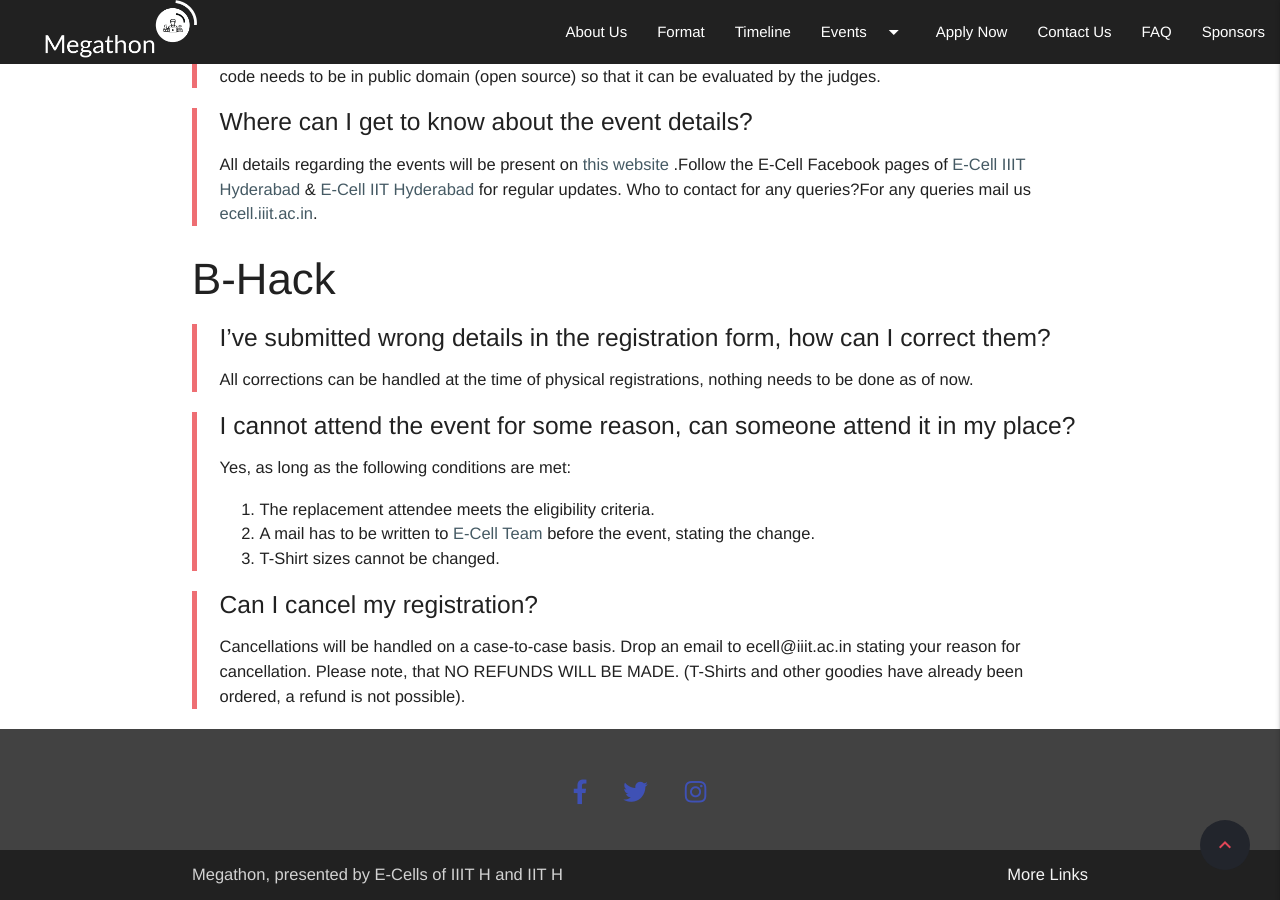
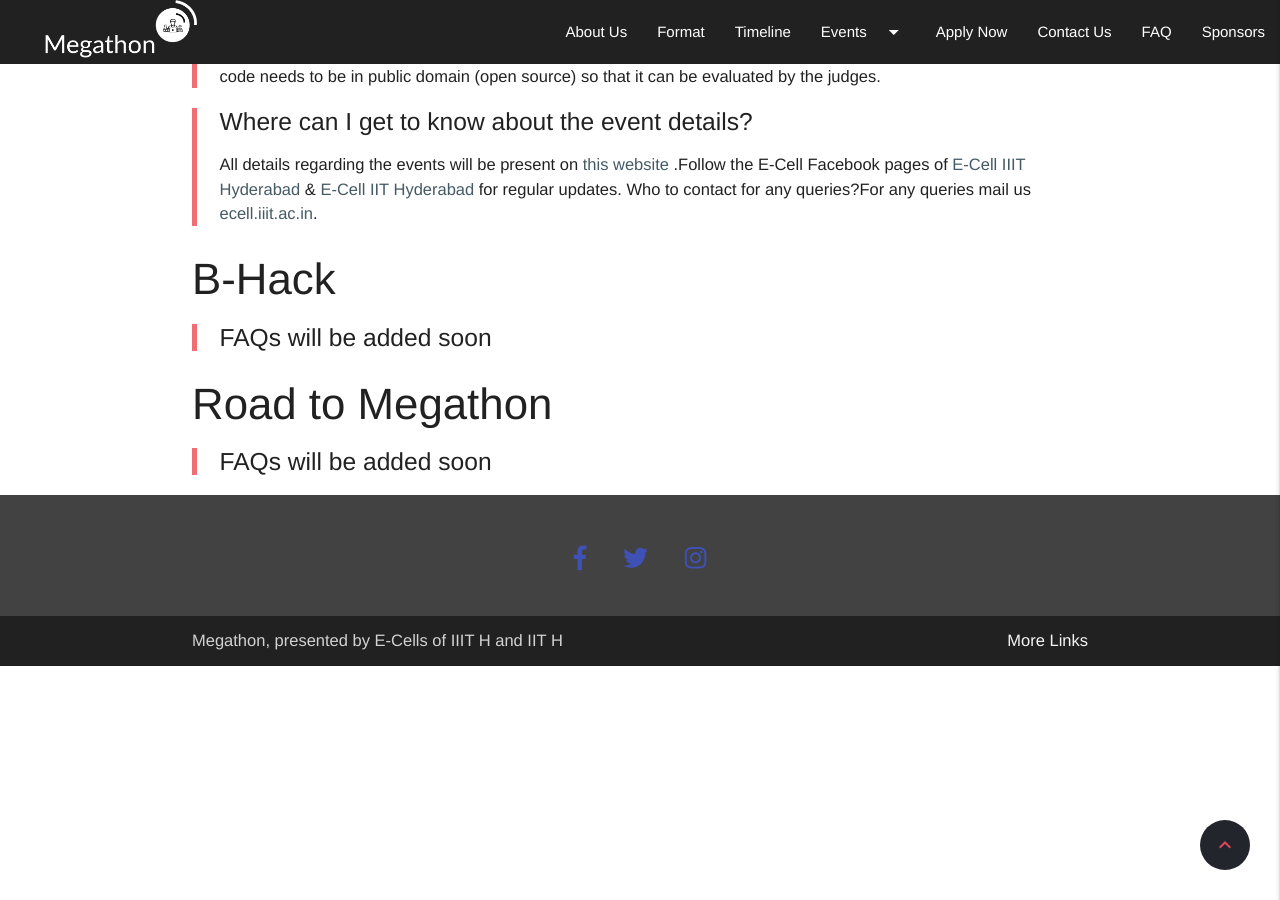
Before and after one commit to IIIT-ECell/megathon, a Jekyll site: the page built from faq.md, in a window 1280 px wide and 900 px high, scrolled down 2787 px. Built offline with Jekyll 4.4.1, drawn with Linux system fonts in a browser that asks for light colours; nearby versions of some CDN libraries.

Commit message:
Data added: contact, links fixed, FAQ and events pages updated for IIT.

```diff
--- a/faq.md
+++ b/faq.md
@@ -2,7 +2,7 @@
 layout: faq
 ---
 
-<div id="offline"></div>
+<div id="onsite"></div>
 
 ### Megathon Offline
 > ##### **I've submitted wrong details in the registration form, how can I correct them?**
@@ -68,14 +68,8 @@
 <div id="bhack"></div>
 
 ### B-Hack
-> ##### **I've submitted wrong details in the registration form, how can I correct them?**
-All corrections can be handled at the time of physical registrations, nothing needs to be done as of now.
+> ##### FAQs will be added soon
 
-> ##### **I cannot attend the event for some reason, can someone attend it in my place?**
-Yes, as long as the following conditions are met:
-1. The replacement attendee meets the eligibility criteria.
-2. A mail has to be written to [E-Cell Team](mailto:ecell@iiit.ac.in) before the event, stating the change.
-3. T-Shirt sizes cannot be changed.
-
-> ##### **Can I cancel my registration?**
-Cancellations will be handled on a case-to-case basis. Drop an email to ecell@iiit.ac.in stating your reason for cancellation. Please note, that NO REFUNDS WILL BE MADE. (T-Shirts and other goodies have already been ordered, a refund is not possible).
+<div id="road"></div>
+### Road to Megathon
+> ##### FAQs will be added soon
```
Also changed, not shown: _data/contact.csv (+5 -6 lines), _data/eventlist.yaml (+18 -9 lines), _includes/contact.html (+5 -5 lines), _includes/format_tabbed.html (+5 -36 lines), _layouts/events.html (+42 -4 lines).
